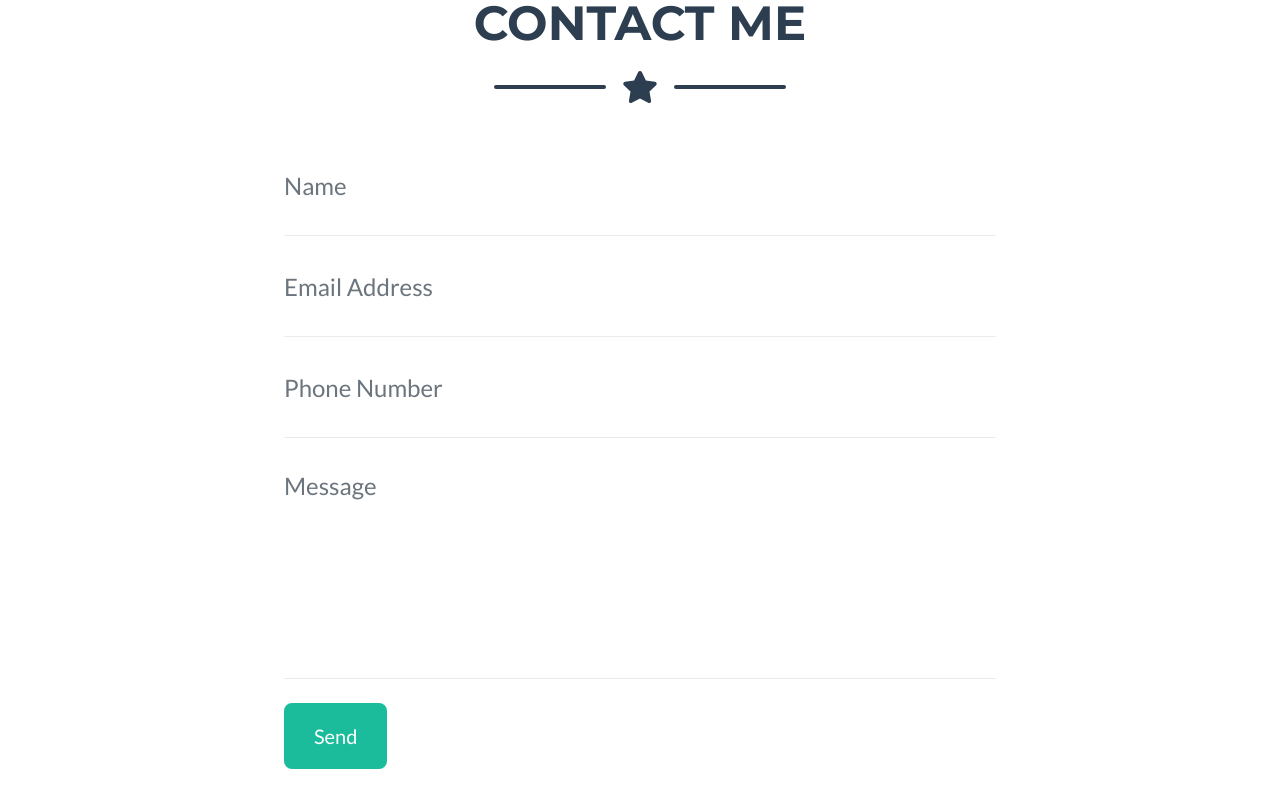
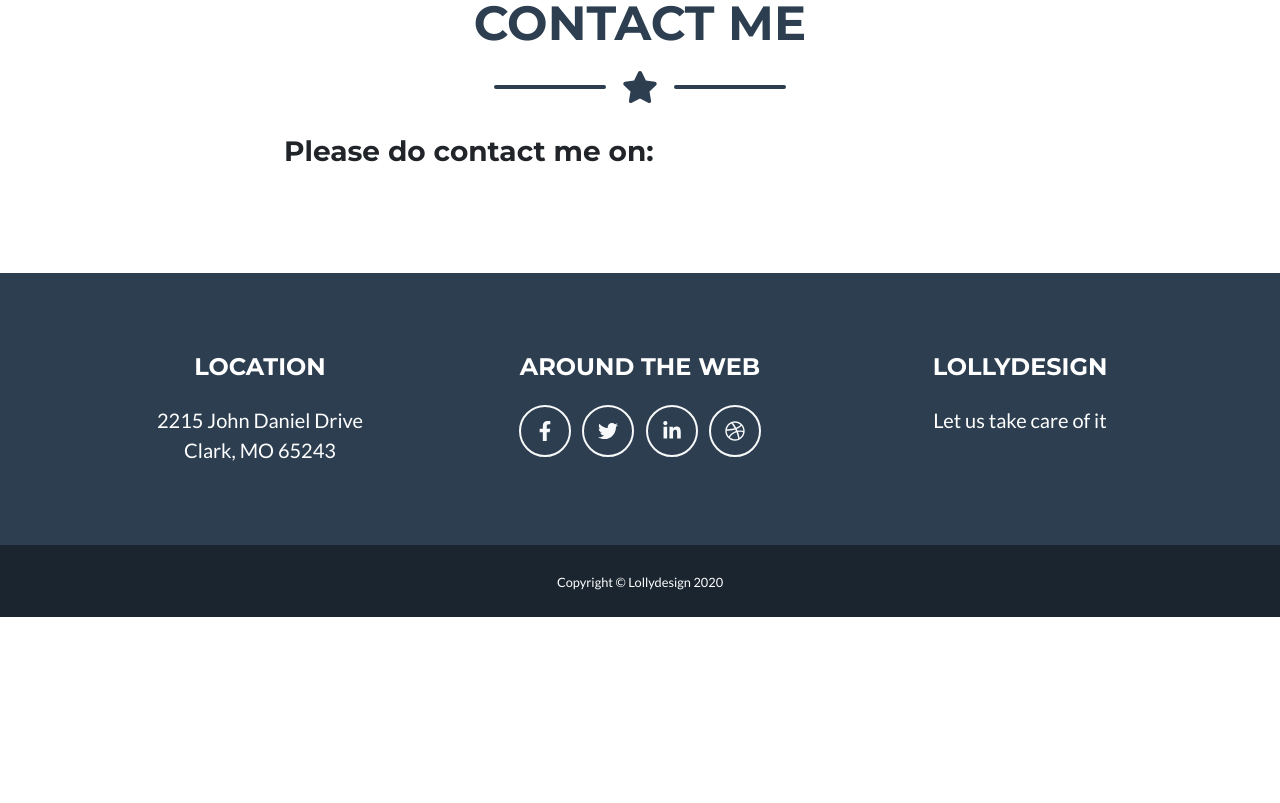
Before and after one commit to LauraHersey/lollydesign_v3, a plain HTML site: page index.html in a window 1280 px wide. Shown: the part 2337-3140 px from the top of the page. After the commit the page ends 2954 px from the top, so only its background shows below. Drawn offline with nearby package versions, Linux system fonts and the light colour scheme.

Commit message:
Remove form

```diff
--- a/index.html
+++ b/index.html
@@ -160,39 +160,7 @@
                 <!-- Contact Section Form-->
                 <div class="row">
                     <div class="col-lg-8 mx-auto">
-                        <form id="contactForm" name="sentMessage" novalidate="novalidate">
-                            <div class="control-group">
-                                <div class="form-group floating-label-form-group controls mb-0 pb-2">
-                                    <label>Name</label>
-                                    <input class="form-control" id="name" type="text" placeholder="Name" required="required" data-validation-required-message="Please enter your name." />
-                                    <p class="help-block text-danger"></p>
-                                </div>
-                            </div>
-                            <div class="control-group">
-                                <div class="form-group floating-label-form-group controls mb-0 pb-2">
-                                    <label>Email Address</label>
-                                    <input class="form-control" id="email" type="email" placeholder="Email Address" required="required" data-validation-required-message="Please enter your email address." />
-                                    <p class="help-block text-danger"></p>
-                                </div>
-                            </div>
-                            <div class="control-group">
-                                <div class="form-group floating-label-form-group controls mb-0 pb-2">
-                                    <label>Phone Number</label>
-                                    <input class="form-control" id="phone" type="tel" placeholder="Phone Number" required="required" data-validation-required-message="Please enter your phone number." />
-                                    <p class="help-block text-danger"></p>
-                                </div>
-                            </div>
-                            <div class="control-group">
-                                <div class="form-group floating-label-form-group controls mb-0 pb-2">
-                                    <label>Message</label>
-                                    <textarea class="form-control" id="message" rows="5" placeholder="Message" required="required" data-validation-required-message="Please enter a message."></textarea>
-                                    <p class="help-block text-danger"></p>
-                                </div>
-                            </div>
-                            <br />
-                            <div id="success"></div>
-                            <div class="form-group"><button class="btn btn-primary btn-xl" id="sendMessageButton" type="submit">Send</button></div>
-                        </form>
+                        <h3>Please do contact me on: </h3>
                     </div>
                 </div>
             </div>
```
